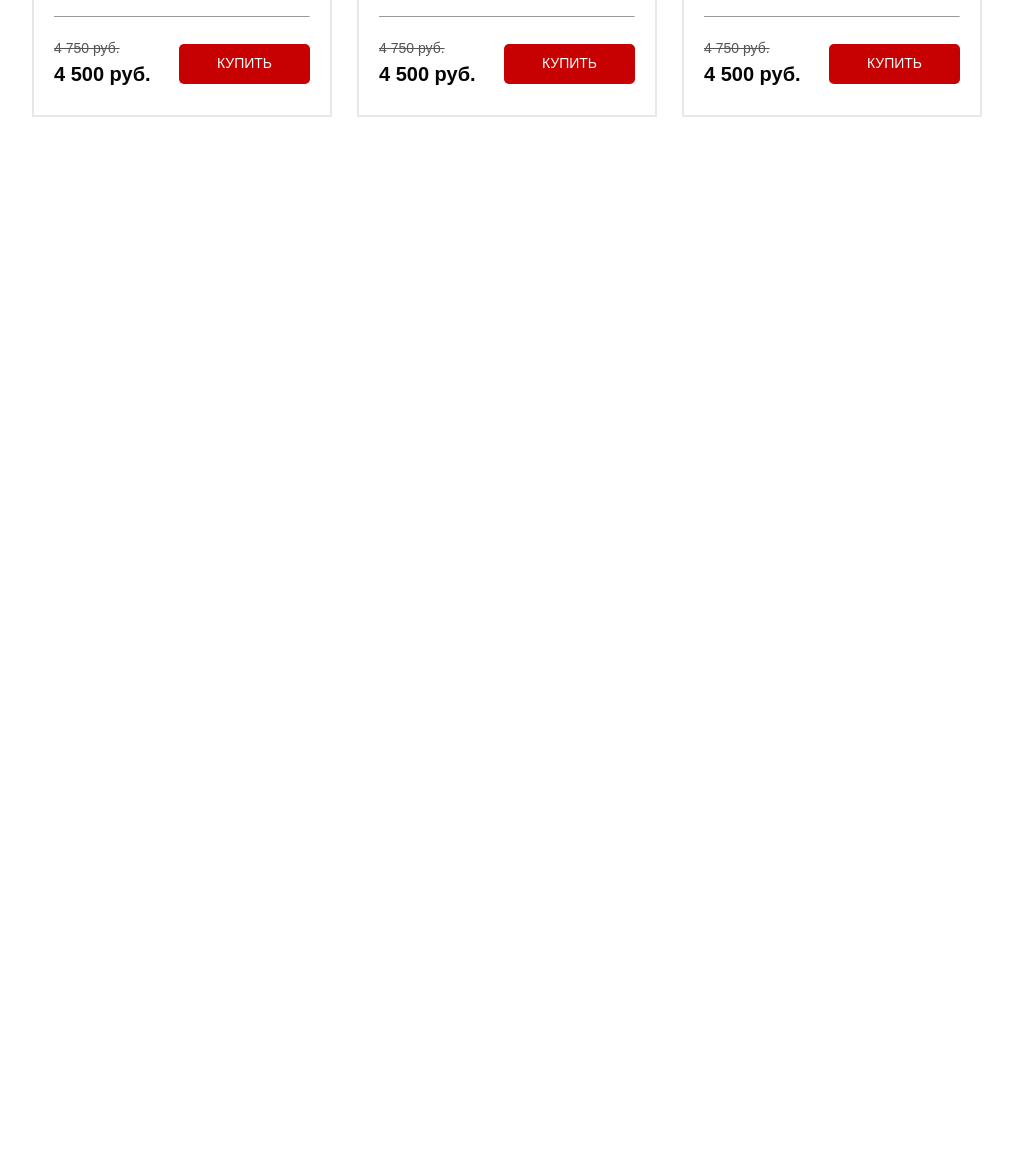
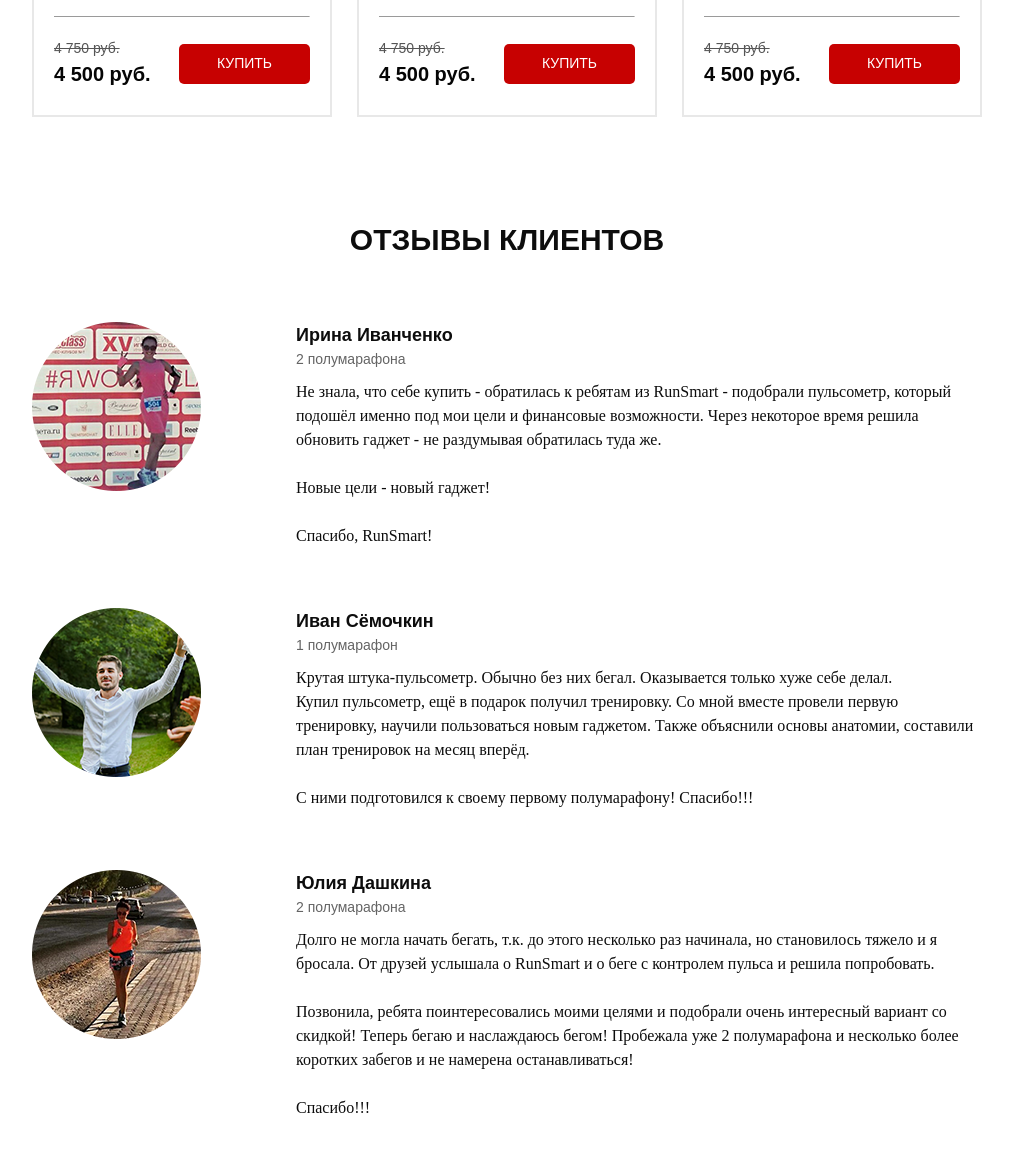
Before and after one commit to evilsepxd/runSmart, a website: page src/index.html in a window 1280 px wide. Shown: the part 3659-4811 px from the top of the page, without its empty margins (133-1146 px from the left). Before the commit the page ends 3896 px from the top, so only its background shows below. Drawn offline with nearby package versions, Linux system fonts and the light colour scheme; a web font is replaced by a local one.

Commit message:
Comments
added comments section & adaptive

```diff
--- a/src/index.html
+++ b/src/index.html
@@ -394,6 +394,42 @@
 		</div>
 	</section>
 
+	<section class="reviews">
+		<div class="container">
+
+			<h2 class="title">отзывы клиентов</h2>
+
+			<div class="reviews__wrapper">
+				<img src="img/client_1.png" alt="client avatar" class="reviews__img">
+
+				<div class="reviews__item">
+					<div class="reviews__name">Ирина Иванченко </div>
+					<div class="reviews__subtitle">2 полумарафона</div>
+					<div class="reviews__comment">Не знала, что себе купить - обратилась к ребятам из RunSmart - подобрали пульсометр, который подошёл именно под мои цели и финансовые возможности. Через некоторое время решила обновить гаджет - не раздумывая обратилась туда же. <br><br>Новые цели - новый гаджет! <br><br>Спасибо, RunSmart! </div>
+				</div>
+			</div>
+			<div class="reviews__wrapper">
+				<img src="img/client_2.png" alt="client avatar" class="reviews__img">
+
+				<div class="reviews__item">
+					<div class="reviews__name">Иван Сёмочкин </div>
+					<div class="reviews__subtitle">1 полумарафон</div>
+					<div class="reviews__comment">Крутая штука-пульсометр. Обычно без них бегал. Оказывается только хуже себе делал. <br>Купил пульсометр, ещё в подарок получил тренировку. Со мной вместе провели первую тренировку, научили пользоваться новым гаджетом. Также объяснили основы анатомии, составили план тренировок на месяц вперёд. <br><br>С ними подготовился к своему первому полумарафону! Спасибо!!!</div>
+				</div>
+			</div>
+			<div class="reviews__wrapper">
+				<img src="img/client_3.png" alt="client avatar" class="reviews__img">
+
+				<div class="reviews__item">
+					<div class="reviews__name">Юлия Дашкина </div>
+					<div class="reviews__subtitle">2 полумарафона</div>
+					<div class="reviews__comment">Долго не могла начать бегать, т.к. до этого несколько раз начинала, но становилось тяжело и я бросала. От друзей услышала о RunSmart и о беге с контролем пульса и решила попробовать. <br><br>Позвонила, ребята поинтересовались моими целями и подобрали очень интересный вариант со скидкой! Теперь бегаю и наслаждаюсь бегом! Пробежала уже 2 полумарафона и несколько более коротких забегов и не намерена останавливаться! <br><br>Спасибо!!!</div>
+				</div>
+			</div>
+
+		</div>
+	</section>
+
 	<script src="https://ajax.googleapis.com/ajax/libs/jquery/1.12.4/jquery.min.js"></script>
 	<script type="text/javascript" src="//code.jquery.com/jquery-migrate-1.2.1.min.js"></script>
 	<script type="text/javascript" src="js/slick.min.js"></script>
--- a/src/sass/base/_media.scss
+++ b/src/sass/base/_media.scss
@@ -67,12 +67,22 @@
 		}
 	}
 	.catalog {
+		padding-bottom: 40px;
 		&__content {
 			justify-content: center;
 		}
 		&-item {
 			margin-left: 10px;
 			margin-right: 10px;
+		}
+	}
+	.reviews {
+		&__img {
+			margin-right: 20px;
+			width: 150px;
+		}
+		&__comment {
+			margin-right: 20px;
 		}
 	}
 }
@@ -321,4 +331,28 @@
 			margin-top: 30px;
 		}
 	}
+	.reviews {
+		h2 {
+			margin-bottom: 30px;
+		}
+		&__wrapper {
+			flex-direction: column;
+			align-items: center;
+			margin-bottom: 40px;
+		}
+		&__img {
+			margin-right: 0;
+			width: 150px;
+		}
+		&__name {
+			margin-top: 10px;
+		}
+		&__comment {
+			margin: 0 10px;
+		}
+		&__item {
+			width: auto;
+			text-align: center;
+		}
+	}
 }
--- a/src/sass/blocks/_catalog.scss
+++ b/src/sass/blocks/_catalog.scss
@@ -1,5 +1,5 @@
 .catalog {
-	padding-bottom: 100px;
+	padding-bottom: 80px;
 	&__tabs {
 		margin-top: 70px;
 		list-style: none;
--- /dev/null
+++ b/src/sass/blocks/_reviews.scss
@@ -0,0 +1,33 @@
+.reviews {
+	padding-bottom: 48px;
+	h2 {
+		margin-bottom: 60px;
+	}
+	&__wrapper {
+		margin-bottom: 60px;
+		display: flex;
+		justify-content: space-between;
+		align-items: start;
+	}
+	&__item {
+		width: 686px;
+	}
+	&__name {
+		color: #0D0D0D;
+		font-size: 18px;
+		font-weight: 700;
+	}
+	&__subtitle {
+		color: #646464;
+		font-size: 14px;
+		font-weight: 500;
+	}
+	&__comment {
+		font-family: MuseoModerno;
+		margin-top: 10px;
+		color: #0D0D0D;
+		font-size: 16px;
+		font-weight: 300;
+		line-height: 24px;
+	}
+}
--- a/src/sass/style.scss
+++ b/src/sass/style.scss
@@ -8,6 +8,7 @@
 @import 'blocks/forms';
 @import 'blocks/carousel';
 @import 'blocks/catalog';
+@import 'blocks/reviews';
 @import 'base/media';
 
 * {
```
Also changed, not shown: src/css/style.min.css.
